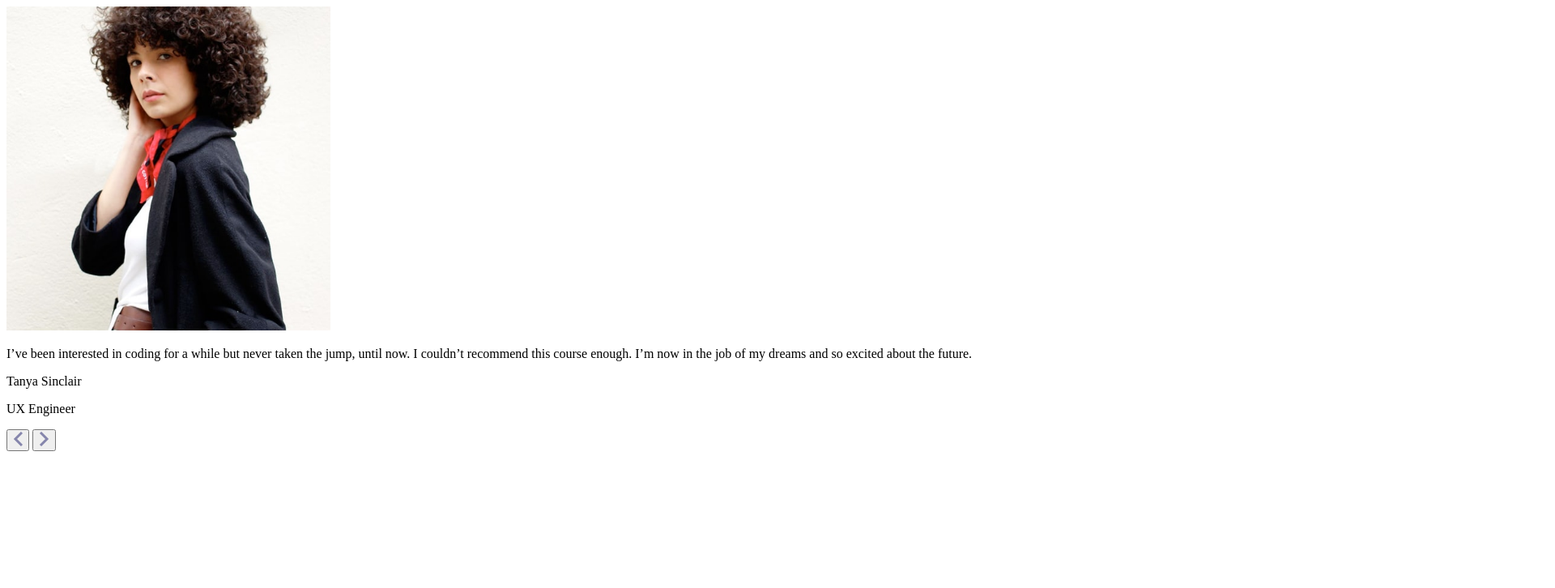
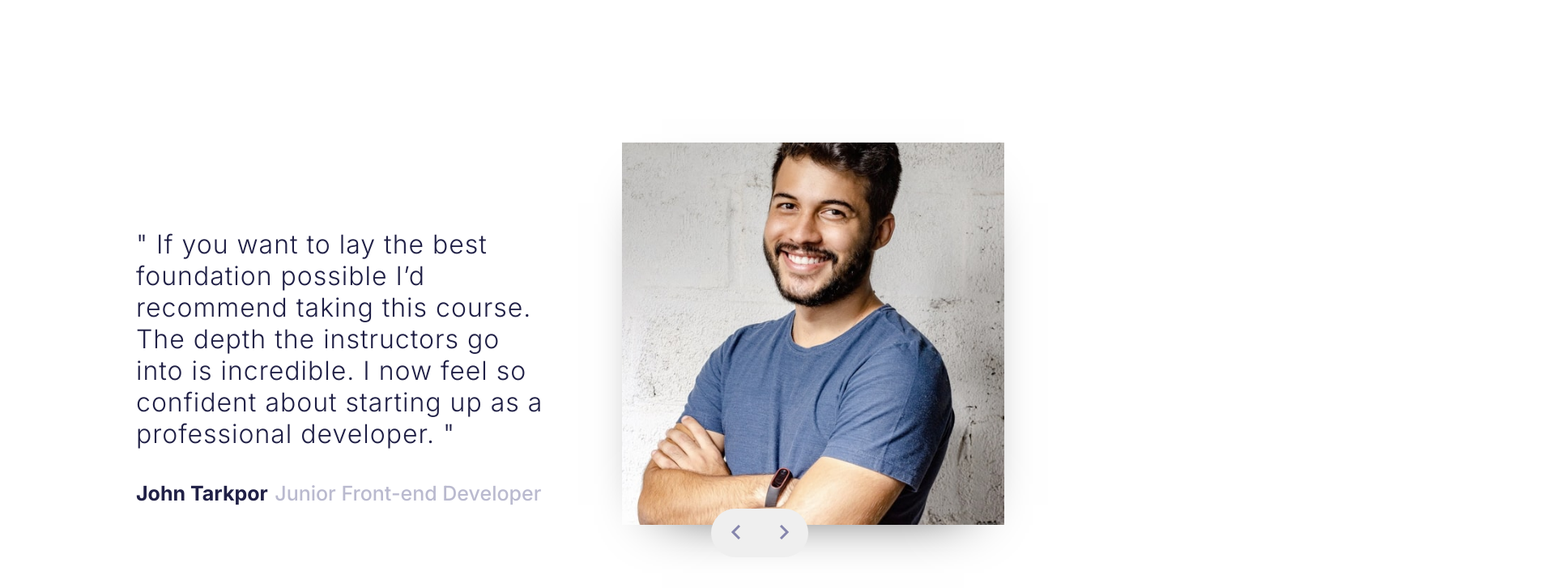
Before and after one commit to stuartmees/bootcamp-testimonials-slider, a plain HTML site: page index.html in a window 1280 px wide. Shown: the top 726 px of the page at 81% size, 1920 px wide, since content can reach past the window. Drawn offline with Linux system fonts and the light colour scheme.

Commit message:
buttone styled and moved into place

```diff
--- a/css/styles.css
+++ b/css/styles.css
@@ -1,3 +1,68 @@
+body {
+    font-family: 'Inter', sans-serif;
+    font-size: 32px;
+}
+
+.testimonial {
+    width: 80vw;
+    margin: 0 auto;
+}
+
+figcaption {
+    width: 54%;
+    position: relative;
+    top: 250px
+}
+
+img {
+    position: relative;
+    left: 600px;
+    bottom: 200px;
+    z-index: -1;
+    width: 50%;
+    box-shadow: 0 25px 70px -50px black;
+}
+
+.text {
+    color: hsl(240, 38%, 20%);
+    font-weight: 300;
+    letter-spacing: 1px;
+}
+
+.name {
+    color: hsl(240, 38%, 20%);
+    font-weight: 700;
+    font-size: 25px;
+}
+
+.role {
+    color: hsl(240, 18%, 77%);
+    font-weight: 500;
+    font-size: 25px;
+}
+
+#buttons {
+    position: relative;
+    left: 870px;
+    bottom: 260px;
+}
+
+#buttons>button {
+    height: 60px;
+    width: 60px;
+    border: none;
+}
+
+.prev-testimonial {
+    border-radius:  50% 0 0 50%;
+}
+
+.next-testimonial {
+    border-radius: 0 50% 50% 0;
+}
+
+
+
 
 .fade-in {
     animation: fadeIn ease 2s;
--- a/index.html
+++ b/index.html
@@ -4,6 +4,7 @@
   <meta charset="UTF-8">
   <meta name="viewport" content="width=device-width, initial-scale=1.0"> <!-- displays site properly based on user's device -->
   <link rel="stylesheet" href="css/styles.css">
+  <link href="https://fonts.googleapis.com/css2?family=Inter:wght@300;500;700&display=swap" rel="stylesheet">
 
   <link rel="icon" type="image/png" sizes="32x32" href="./images/favicon-32x32.png">
   <script src="index.js"></script>
@@ -19,16 +20,17 @@
 <body>
 
 
-  <div class="testimonial">
-  </div>
+    <article class="testimonial">
+    </article>
 
-    <button class='prev-testimonial'>
-      <svg xmlns="http://www.w3.org/2000/svg" width="12" height="18"><path fill="none" stroke="#8585AC" stroke-width="3" d="M11 1L3 9l8 8"/></svg>
-    </button>
-
-    <button class='next-testimonial'>
-      <svg xmlns="http://www.w3.org/2000/svg" width="13" height="18"><path fill="none" stroke="#8585AC" stroke-width="3" d="M2 1l8 8-8 8"/></svg>
-    </button>
+    <div id="buttons">
+        <button class="prev-testimonial">
+            <svg xmlns="http://www.w3.org/2000/svg" width="12" height="18"><path fill="none" stroke="#8585AC" stroke-width="3" d="M11 1L3 9l8 8"/></svg>
+        </button><!--
+        --><button class="next-testimonial">
+            <svg xmlns="http://www.w3.org/2000/svg" width="13" height="18"><path fill="none" stroke="#8585AC" stroke-width="3" d="M2 1l8 8-8 8"/></svg>
+        </button>
+    </div>
 
 
 </body>
--- a/index.js
+++ b/index.js
@@ -1,18 +1,18 @@
 let i = 0;
 
 let testimonials = [
-    {
-        image: 'assets/images/image-tanya.jpg',
-        text: 'I’ve been interested in coding for a while but never taken the jump, until now. I couldn’t recommend this course enough. I’m now in the job of my dreams and so excited about the future.',
-        name: 'Tanya Sinclair',
-        role: 'UX Engineer'
-    },
     {
         image: 'assets/images/image-john.jpg',
         text: 'If you want to lay the best foundation possible I’d recommend taking this course. The depth the instructors go into is incredible. I now feel so confident about starting up as a professional developer.',
         name: 'John Tarkpor',
         role: 'Junior Front-end Developer'
     },
+    {
+        image: 'assets/images/image-tanya.jpg',
+        text: 'I’ve been interested in coding for a while but never taken the jump, until now. I couldn’t recommend this course enough. I’m now in the job of my dreams and so excited about the future.',
+        name: 'Tanya Sinclair',
+        role: 'UX Engineer'
+    }
 ];
 
 window.addEventListener('DOMContentLoaded', function(){
@@ -26,17 +26,22 @@ window.addEventListener('DOMContentLoaded', function(){
 
     function popuplateTestimonial() {
         const innerHTML =
-            `<article class="fade-in">
+            `<figure class="fade-in">
+                <figcaption>
+                    <p class="text">" ${testimonials[i].text} "</p>
+                        <div>
+                            <span class="name">${testimonials[i].name}</span>
+                            <span class="role">${testimonials[i].role}</span>
+                        <div>
+                </figcaption>
                 <img class="image" src=${testimonials[i].image} width='400' heigh='200'>
-                <p class="text">${testimonials[i].text}</p>
-                <p class="name">${testimonials[i].name}</p>
-                <p class="role">${testimonials[i].role}</p>
-            </article>`
+            </figure>`
 
         testimonial.innerHTML = innerHTML;
     };
 
     prevTest.onclick = () => {
+        console.log(i)
         if (i>0) {
             i--
             popuplateTestimonial()
@@ -44,7 +49,8 @@ window.addEventListener('DOMContentLoaded', function(){
     };
 
     nextTest.onclick = () => {
-        if (i<testimonials.length) {
+        console.log(i)
+        if (i<testimonials.length-1) {
             i++
             popuplateTestimonial()
         };
```
